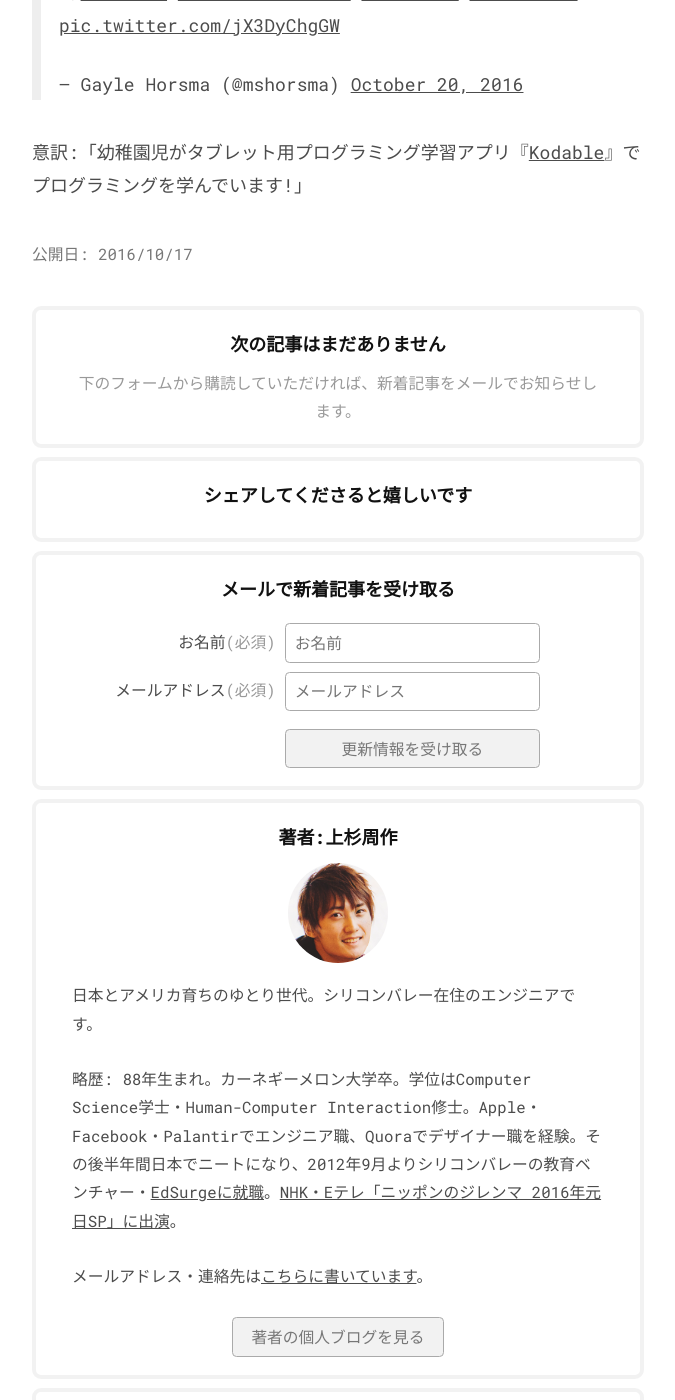
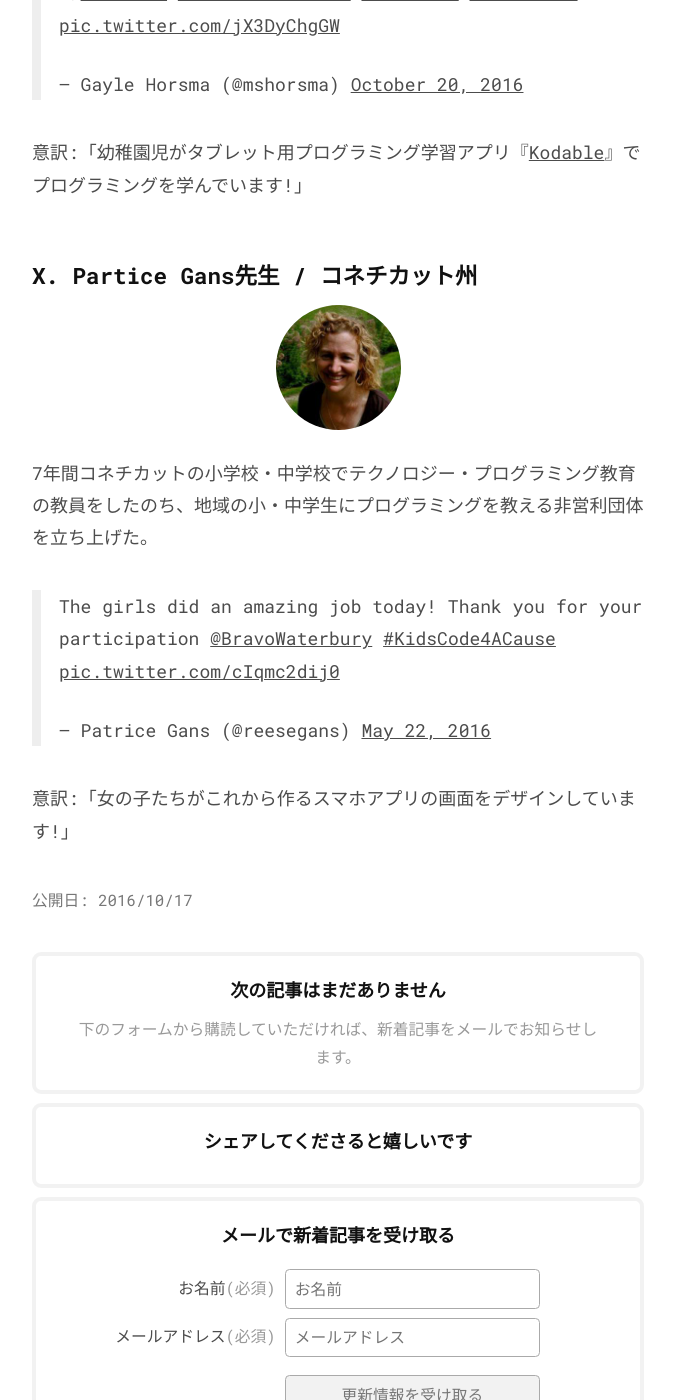
Before and after one commit to chibicode/senseicode, a Jekyll site: the page built from _posts/2016-10-15-100-programming-teachers.md, in a window 1280 px wide and 1400 px high, scrolled down 33738 px. Shown: the whole window, without its empty margins (302-977 px from the left). Built offline with Jekyll 4.4.1, drawn with Linux system fonts in a browser that asks for light colours; comment, search, counter and statistics services are not loaded.

Commit message:
Add Patrice

```diff
--- a/_posts/2016-10-15-100-programming-teachers.md
+++ b/_posts/2016-10-15-100-programming-teachers.md
@@ -634,3 +634,16 @@
 <script async src="//platform.twitter.com/widgets.js" charset="utf-8"></script>
 
 意訳:「幼稚園児がタブレット用プログラミング学習アプリ『[Kodable](http://kodable.com/)』でプログラミングを学んでいます!」
+
+## X. Partice Gans先生 / コネチカット州
+
+<p style="text-align: center;">
+  <img src="/images/7/teachers/patrice.jpg" width="125" style="border-radius: 100%; margin-top: 0; margin-bottom: 0;" />
+</p>
+
+7年間コネチカットの小学校・中学校でテクノロジー・プログラミング教育の教員をしたのち、地域の小・中学生にプログラミングを教える非営利団体を立ち上げた。
+
+<blockquote class="twitter-tweet" data-lang="en"><p lang="en" dir="ltr">The girls did an amazing job today!  Thank you for your participation <a href="https://twitter.com/BravoWaterbury">@BravoWaterbury</a> <a href="https://twitter.com/hashtag/KidsCode4ACause?src=hash">#KidsCode4ACause</a> <a href="https://t.co/cIqmc2dij0">pic.twitter.com/cIqmc2dij0</a></p>&mdash; Patrice Gans (@reesegans) <a href="https://twitter.com/reesegans/status/734499680730636289">May 22, 2016</a></blockquote>
+<script async src="//platform.twitter.com/widgets.js" charset="utf-8"></script>
+
+意訳:「女の子たちがこれから作るスマホアプリの画面をデザインしています!」
```
Also changed, not shown: images/7/teachers/patrice.jpg (added).
